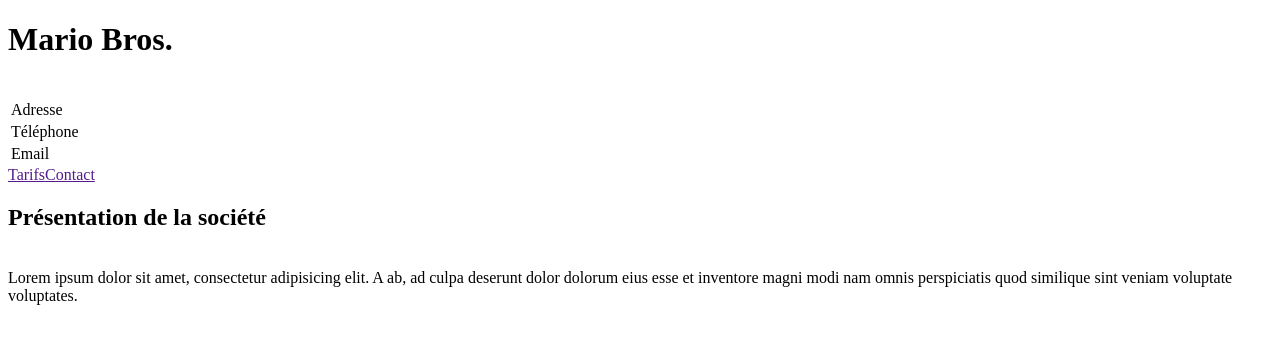
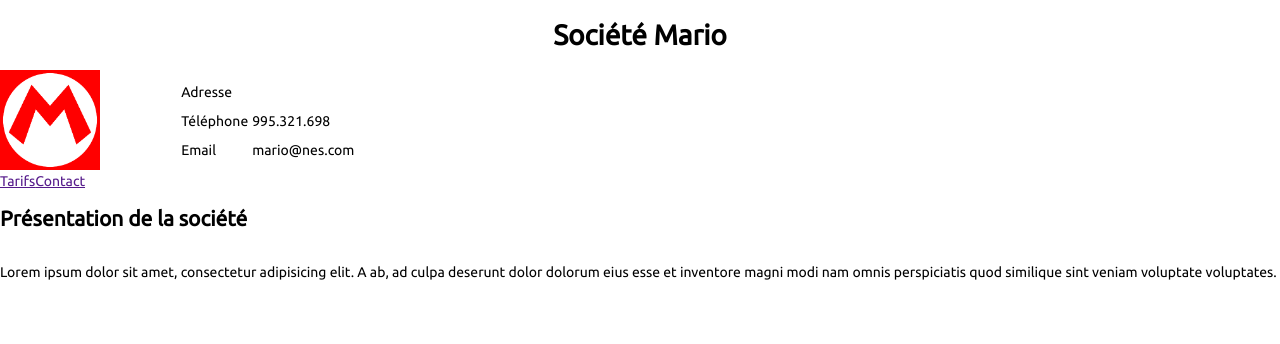
Before and after one commit to gustavofringe/projectPlumber, a plain HTML site: page index.html in a window 1280 px wide. Drawn offline with Linux system fonts and the light colour scheme.

Commit message:
start header style in index.html

```diff
--- a/index.html
+++ b/index.html
@@ -5,12 +5,16 @@
     <meta name="viewport"
           content="width=device-width, user-scalable=no, initial-scale=1.0, maximum-scale=1.0, minimum-scale=1.0">
     <meta http-equiv="X-UA-Compatible" content="ie=edge">
-    <title>Mario Bros.</title>
+    <link href="https://fonts.googleapis.com/css?family=Ubuntu" rel="stylesheet">
+    <link rel="stylesheet" href="webroot/css/style.css">
+    <link rel="icon" href="favicon.ico" />
+    <link rel="icon" type="image/png" href="logo.png" />
+    <title>Société Mario</title>
 </head>
 <body>
 <header>
-    <h1>Mario Bros.</h1>
-    <img src="" alt="">
+    <h1>Société Mario</h1>
+    <img src="webroot/img/logo_mario.png" alt="" style="height:100px">
     <table>
         <tr>
             <td>Adresse</td>
@@ -18,11 +22,11 @@
         </tr>
         <tr>
             <td>Téléphone</td>
-            <td></td>
+            <td>995.321.698</td>
         </tr>
         <tr>
             <td>Email</td>
-            <td></td>
+            <td>mario@nes.com</td>
         </tr>
     </table>
 </header>
--- a/webroot/css/style.css
+++ b/webroot/css/style.css
@@ -0,0 +1,31 @@
+/*
+*
+*
+*################################# html & body
+*
+*/
+html, body {
+  font-family: 'Ubuntu', sans-serif;
+  font-size: 14px;
+  margin: 0;
+  padding: 0; }
+
+/*
+*
+*
+*################################# header h1
+*
+*
+*/
+header h1 {
+  text-align: center; }
+header img {
+  display: inline-block;
+  margin-right: 25px; }
+header table {
+  display: inline-block;
+  margin-left: 50px; }
+  header table td {
+    padding-bottom: 10px; }
+
+/*# sourceMappingURL=style.css.map */
```
Also changed, not shown: webroot/img/logo_mario.png (added), 1 other file.
